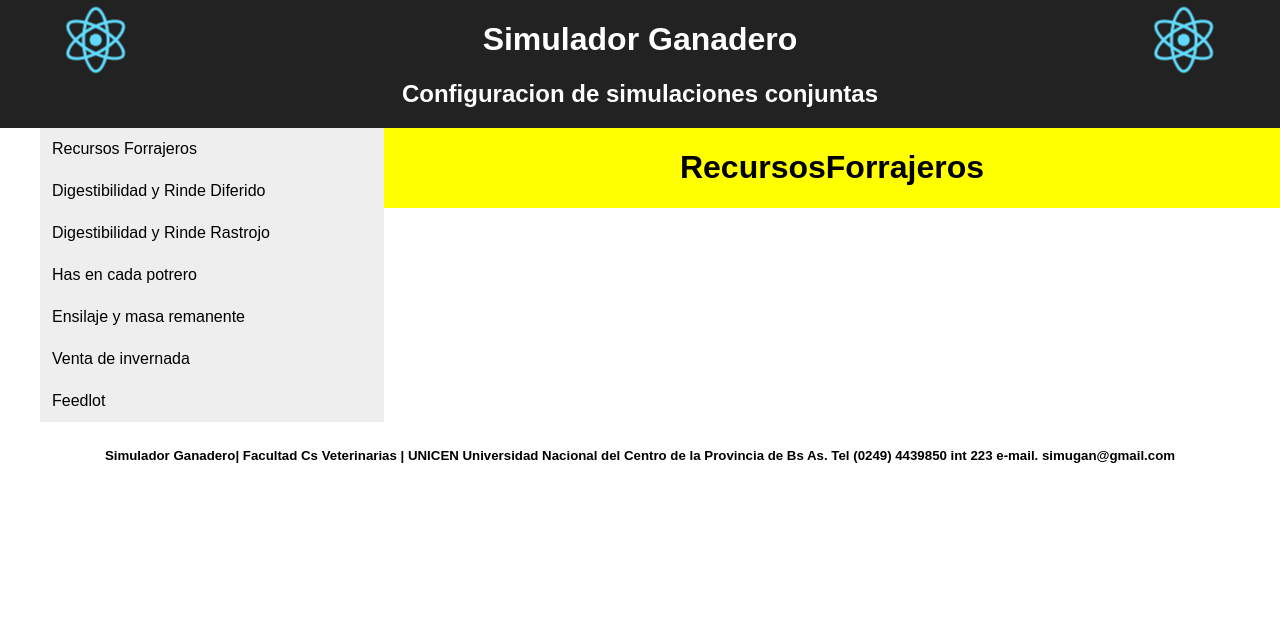
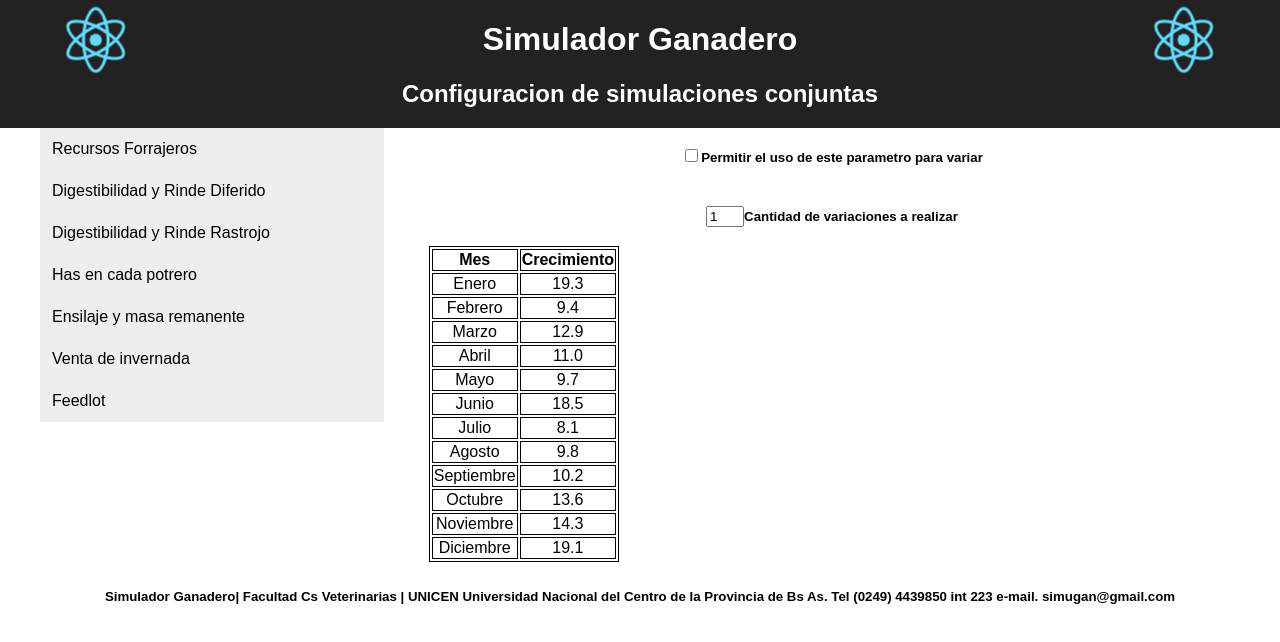
Before and after one commit to tomate14/simuganweb, a React (Create React App) app: page /RecursosForrajeros in a window 1280 px wide. Shown: the top 642 px of the page. Built offline with nearby package versions, Linux system fonts and the light colour scheme.

Commit message:
Componentes Generales

```diff
--- /dev/null
+++ b/src/components/Generales/ContentOption.js
@@ -0,0 +1,32 @@
+import React, {Component} from 'react';
+import PropTypes from 'prop-types';
+
+//Estilos del componente
+import './css/ContentOption.css';
+
+
+class ContentOption extends Component {
+	constructor(props){
+		super(props);
+		this.estaHabilitado = true;
+	};
+
+	render(){
+		//Relleno los months de un vector de datos
+		return (
+				<div>
+					<div>
+						<input type="checkbox" className="checkbox" id="cbox2" value="second_checkbox"  enable={this.estaHabilitado}/>
+						<h5> Permitir el uso de este parametro para variar</h5>
+					</div>
+					<div>
+						<input type="number" className="number" id="cantVariation" value="1"/>
+						<h5> Cantidad de variaciones a realizar</h5>
+					</div>
+				</div>
+			);
+	}
+
+}
+
+export default ContentOption;
--- /dev/null
+++ b/src/components/Generales/MonthTable.js
@@ -0,0 +1,54 @@
+import React, {Component} from 'react';
+import PropTypes from 'prop-types';
+
+//Estilos del componente
+import './css/MonthTable.css';
+
+//Datos de months a generar
+import months from '../../data/dataMonth.js';
+
+class MonthTable extends Component {
+
+	static propTypes = {
+		/*variationType: PropTypes.bool.isRequired,
+		chargeType: PropTypes.bool.isRequired,
+		titleVariation:PropTypes.string.isRequired*/
+	};
+
+	constructor(){
+		super();
+		this.months = months;
+	}
+
+	verifyStatus(){
+		if ((this.props.variationType)|| (this.props.chargeType)){
+			return true;
+		}
+		return false;
+	}
+	render(){
+		//Relleno los months de un vector de datos
+		return (
+				<div>
+					<table id="monthTable">
+        				<tbody>
+						  <tr>
+						    <th>Mes</th>
+						    <th>Crecimiento</th>
+						  </tr>
+						  {this.months && this.months.map((item,key) =>
+						  	<tr>
+						  		<td>{item.month}</td>
+						  		<td>{item.value}</td>
+						  	</tr>
+						  	)
+						  }
+						  </tbody>
+					</table>
+				</div>
+			);
+	}
+
+}
+
+export default MonthTable;
--- /dev/null
+++ b/src/components/Generales/css/ContentOption.css
@@ -0,0 +1,7 @@
+input .checkbox, h5{
+	display: inline-block;
+}
+
+input#cantVariation{
+	width: 30px;
+}
--- /dev/null
+++ b/src/components/Generales/css/MonthTable.css
@@ -0,0 +1,13 @@
+table#monthTable{
+	width:20%;
+    margin-left:5%;
+    margin-right:5%;
+}
+
+table, th, td {
+   border: 1px solid black;
+}
+
+td input{
+	width: 100%;
+}
--- /dev/null
+++ b/src/components/Generales/css/RangeRateVariation.css
@@ -0,0 +1,13 @@
+
+
+input{
+	width: 30px;
+}
+
+.title{
+	border-bottom: 2px solid black;
+}
+
+h5, input{
+	display: inline-block;
+}
--- /dev/null
+++ b/src/components/Generales/css/RateVariation.css
@@ -0,0 +1,11 @@
+h5, input{
+	display: inline-block;
+}
+
+input{
+	width: 30px;
+}
+
+.title{
+	border-bottom: 2px solid black;
+}
--- a/src/components/RecursosForrajeros/index.js
+++ b/src/components/RecursosForrajeros/index.js
@@ -1,10 +1,15 @@
 import React, { Component } from 'react';
+import MonthTable from '../Generales/MonthTable';
+import ContentOption from '../Generales/ContentOption';
 
 class RecursosForrajeros extends Component {
 
 	render(){
 		return(
-			<h1> RecursosForrajeros </h1>
+			<div>
+				<ContentOption />
+				<MonthTable />
+			</div>
 		);
 	}
 }
--- a/src/components/global/css/Content.css
+++ b/src/components/global/css/Content.css
@@ -31,7 +31,6 @@
 .contenido{
 	width: 70%;
 	height: 80%;
-	background-color: yellow;
 	float: right;
 }
 
--- /dev/null
+++ b/src/data/dataMonth.js
@@ -0,0 +1,51 @@
+export default [
+  {
+    month: 'Enero',
+    value: '19.3'
+  },
+   {
+    month: 'Febrero',
+    value: '9.4'
+  },
+   {
+    month: 'Marzo',
+    value: '12.9'
+  },
+   {
+    month: 'Abril',
+    value: '11.0'
+  },
+   {
+    month: 'Mayo',
+    value: '9.7'
+  },
+   {
+    month: 'Junio',
+    value: '18.5'
+  },
+   {
+    month: 'Julio',
+    value: '8.1'
+  },
+   {
+    month: 'Agosto',
+    value: '9.8'
+  },
+   {
+    month: 'Septiembre',
+    value: '10.2'
+  },
+   {
+    month: 'Octubre',
+    value: '13.6'
+  },
+   {
+    month: 'Noviembre',
+    value: '14.3'
+  },
+   {
+    month: 'Diciembre',
+    value: '19.1'
+  }
+
+];
```
Also changed, not shown: src/components/Generales/InputsVariation.js (added, +9 -0 lines), src/components/Generales/RangeRateVariation.js (added, +83 -0 lines), src/components/Generales/RateVariation.js (added, +67 -0 lines).
